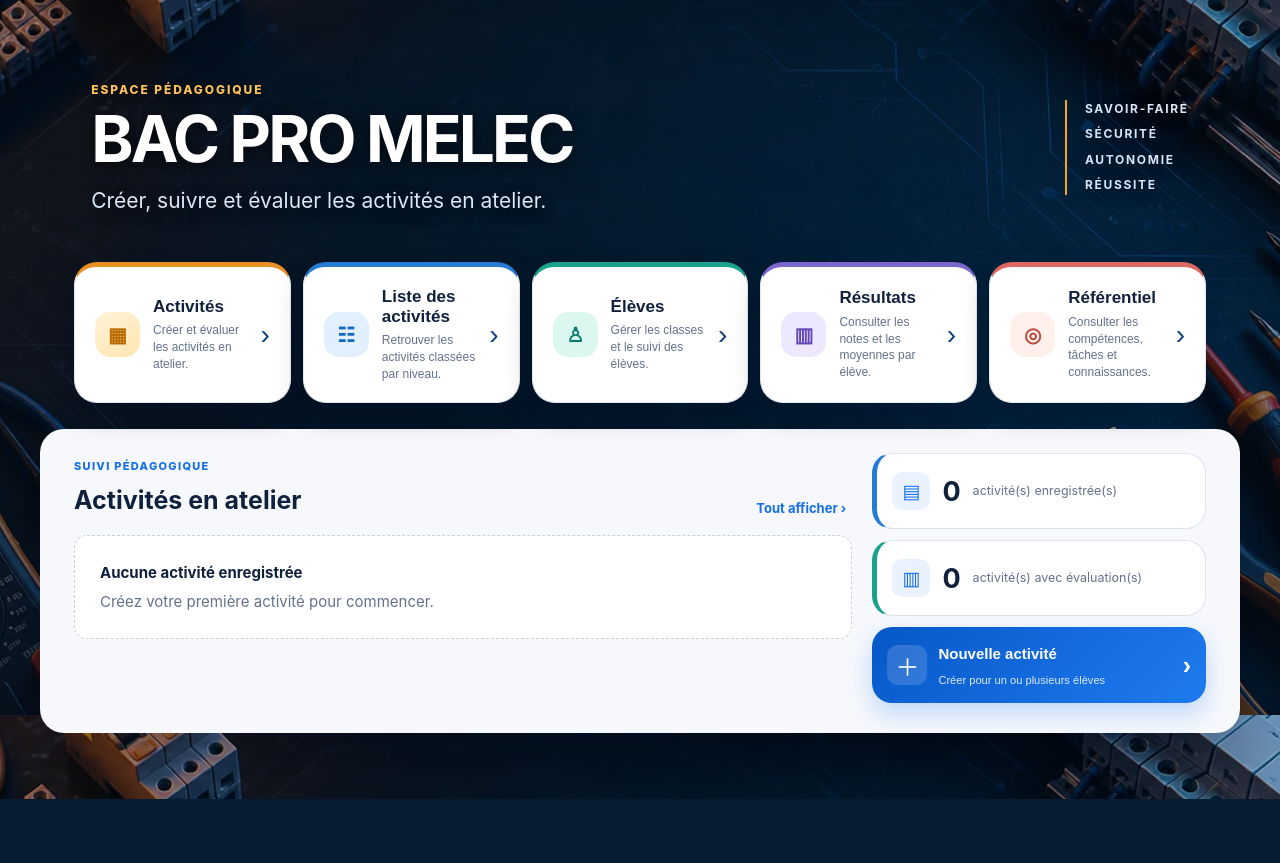
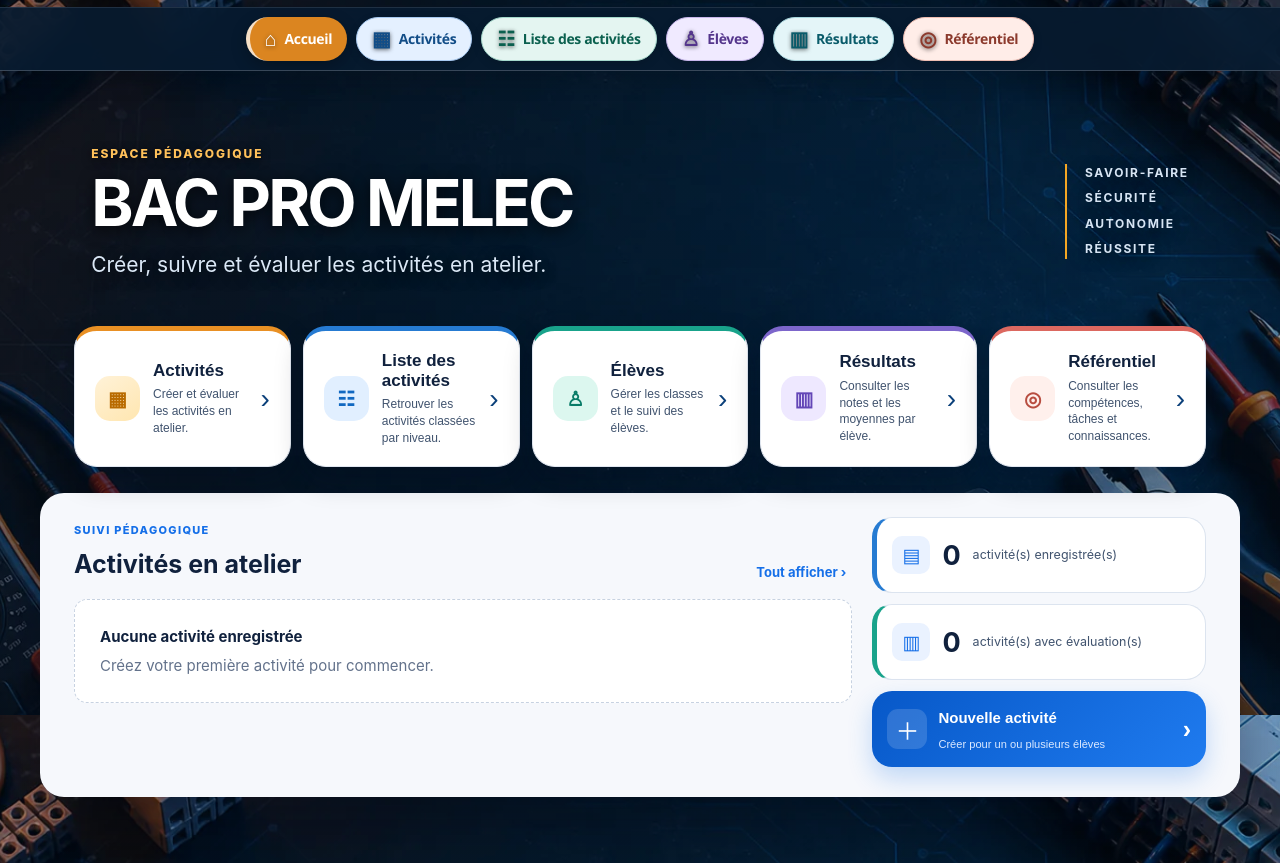
Before and after one commit to Arduino15650/LAtelierMelec, a plain HTML site: page index.html in a window 1280 px wide. Shown: the part 85-948 px from the top of the page. Before the commit the page ends 884 px from the top, so only its background shows below. Drawn offline with Linux system fonts and the light colour scheme.

Commit message:
Add files via upload

```diff
--- a/bo.css
+++ b/bo.css
@@ -1391,3 +1391,42 @@
 .task-evaluation-row{margin:9px 15px!important;padding:12px 15px!important;border:1px solid color-mix(in srgb,var(--competence-color) 28%,#fff)!important;border-radius:16px!important;background:linear-gradient(90deg,var(--competence-wash),#fff 85%)!important}.task-evaluation-row p b{display:inline-block;margin-right:5px;padding:3px 8px;border-radius:999px;background:var(--competence-color);color:#fff}
 .evaluation-group:not(:has(.task-evaluation-row)) .evaluation-criterion{padding-left:12px!important;border-left:3px solid color-mix(in srgb,var(--competence-color) 35%,#fff)!important}.evaluation-level{border-radius:13px!important}
 @media(max-width:700px){body{background-attachment:scroll!important;background-position:center top!important}.topbar{min-height:82px!important}.home-hero{min-height:160px!important;padding-bottom:28px!important;margin-bottom:0!important}.home-workspace{margin-top:19px!important}.results-student-dropdown{max-width:none}.task-evaluation-row{margin:8px!important;padding:11px!important}}
+
+/* Rappel de navigation horizontal : six capsules toujours accessibles. */
+.quick-nav,.home-active .quick-nav,.subpage-active .quick-nav{
+  position:sticky!important;inset:auto!important;top:0!important;z-index:45!important;
+  display:flex!important;flex-direction:row!important;align-items:center!important;justify-content:center!important;
+  width:100%!important;height:auto!important;min-height:64px!important;
+  margin:0!important;padding:9px clamp(12px,3vw,36px)!important;gap:9px!important;
+  overflow-x:auto!important;overflow-y:hidden!important;
+  background:rgba(7,27,48,.9)!important;border-top:1px solid rgba(255,255,255,.1)!important;
+  border-bottom:1px solid rgba(255,255,255,.2)!important;box-shadow:0 8px 22px rgba(0,11,27,.23)!important;
+  backdrop-filter:blur(14px)!important;scrollbar-width:thin;
+}
+.quick-nav:before,.quick-nav:after{content:none!important;display:none!important}
+.quick-nav .nav,.quick-nav .nav:not(.active),.subpage-active .quick-nav .nav,.subpage-active .quick-nav .nav:not(.active){
+  display:inline-flex!important;flex:0 0 auto!important;align-items:center!important;justify-content:center!important;
+  width:auto!important;min-height:44px!important;margin:0!important;padding:8px 15px!important;
+  border:1px solid var(--nav-border)!important;border-radius:999px!important;
+  background:var(--nav-bg)!important;color:var(--nav-ink)!important;
+  font-size:14px!important;font-weight:800!important;line-height:1.15!important;text-align:center!important;
+  white-space:nowrap!important;text-shadow:none!important;box-shadow:0 3px 10px rgba(0,0,0,.13)!important;
+  transition:transform .15s,filter .15s,box-shadow .15s;
+}
+.quick-nav .nav:nth-of-type(1){--nav-bg:#fff3df;--nav-border:#f1c783;--nav-ink:#724107;--nav-strong:#db8520}
+.quick-nav .nav:nth-of-type(2){--nav-bg:#e4f0ff;--nav-border:#a7c9f1;--nav-ink:#124d87;--nav-strong:#176ac3}
+.quick-nav .nav:nth-of-type(3){--nav-bg:#e4f5f1;--nav-border:#a4d8cb;--nav-ink:#0b604f;--nav-strong:#0b8c75}
+.quick-nav .nav:nth-of-type(4){--nav-bg:#f0eaff;--nav-border:#c7b6eb;--nav-ink:#54358c;--nav-strong:#7955ad}
+.quick-nav .nav:nth-of-type(5){--nav-bg:#e4f5f8;--nav-border:#a8d7df;--nav-ink:#0a5b6a;--nav-strong:#16869c}
+.quick-nav .nav:nth-of-type(6){--nav-bg:#ffede8;--nav-border:#eebdb2;--nav-ink:#8c3a2d;--nav-strong:#c45d49}
+.quick-nav .nav span{display:inline-block!important;width:auto!important;margin-right:8px!important;color:currentColor!important;font-size:20px!important;line-height:1!important}
+.quick-nav .nav:hover{filter:brightness(1.05);transform:translateY(-2px)}
+.quick-nav .nav.active,.home-active .quick-nav .nav.active,.subpage-active .quick-nav .nav.active{background:var(--nav-strong)!important;border-color:rgba(255,255,255,.75)!important;border-radius:999px!important;color:#fff!important;box-shadow:0 5px 15px rgba(0,0,0,.27)!important}
+.quick-nav .nav.active span{color:#fff!important}
+html body.home-active nav.header-nav.quick-nav button.nav.active,html body.subpage-active nav.header-nav.quick-nav button.nav.active{min-height:44px!important;padding:8px 15px!important;border-radius:999px!important}
+.quick-nav .nav:focus-visible{outline:3px solid #ffcf68!important;outline-offset:2px!important}
+.view > .page-head h1,.activities-page-head h1,.results-heading h1{color:#fff!important;text-shadow:0 2px 9px rgba(0,0,0,.55)!important}
+.view > .page-head p,.activities-description,.official-reference{color:#eff6ff!important;text-shadow:0 2px 7px rgba(0,0,0,.55)!important}
+.panel h2,.panel h3,.activity-card h3,.activity-list-card h3{color:#17314f}
+.home-access-copy small,.home-metric small,.result-card p,.meta{color:#40536e!important}
+@media(max-width:900px){.quick-nav,.home-active .quick-nav,.subpage-active .quick-nav{justify-content:flex-start!important;min-height:58px!important;padding:7px 12px!important;gap:7px!important;scroll-snap-type:x proximity}.quick-nav .nav,.quick-nav .nav:not(.active),.subpage-active .quick-nav .nav,.subpage-active .quick-nav .nav:not(.active){min-height:42px!important;padding:8px 12px!important;font-size:13px!important;scroll-snap-align:start}.quick-nav .nav span{font-size:18px!important;margin-right:6px!important}}
--- a/index.html
+++ b/index.html
@@ -15,12 +15,20 @@
   <link rel="manifest" href="manifest.webmanifest">
   <link rel="apple-touch-icon" sizes="180x180" href="icon-180.png">
   <link rel="stylesheet" href="styles.css?v=20260911-1">
-  <link rel="stylesheet" href="bo.css?v=20260922-2">
+  <link rel="stylesheet" href="bo.css?v=20260922-3">
 </head>
 <body>
   <header class="topbar">
     <div class="brand" role="button" tabindex="0" aria-label="Revenir à l'accueil" onclick="show('home')" onkeydown="if(event.key==='Enter'||event.key===' '){event.preventDefault();show('home')}"><span class="brand-logo"><img src="logo-bac-pro-melec-v3.webp?v=1" alt="Logo BAC PRO MELEC : habitat, tertiaire et industrie"></span><div class="brand-copy"><strong><span>BAC PRO</span> MELEC</strong><p>Baccalauréat professionnel Métiers de l'Électricité et de ses Environnements Connectés</p></div></div>
   </header>
+  <nav class="header-nav quick-nav" aria-label="Navigation principale">
+    <button class="nav nav-home" data-view="home"><span aria-hidden="true">⌂</span> Accueil</button>
+    <button class="nav" data-view="activities"><span aria-hidden="true">▦</span> Activités</button>
+    <button class="nav" data-view="activity-list"><span aria-hidden="true">☷</span> Liste des activités</button>
+    <button class="nav" data-view="students"><span aria-hidden="true">♙</span> Élèves</button>
+    <button class="nav" data-view="results"><span aria-hidden="true">▥</span> Résultats</button>
+    <button class="nav" data-view="referential"><span aria-hidden="true">◎</span> Référentiel</button>
+  </nav>
 
   <main class="shell">
     <section class="content">
@@ -44,7 +52,7 @@
   <script src="pdf-generator-v2.js?v=20260911-1"></script>
   <script>
     if ('serviceWorker' in navigator && location.protocol !== 'file:') {
-      const swVersion='55';
+      const swVersion='56';
       navigator.serviceWorker.addEventListener('controllerchange',()=>{
         const key='melec-sw-version';
         if(sessionStorage.getItem(key)!==swVersion){sessionStorage.setItem(key,swVersion);location.reload()}
--- a/service-worker.js
+++ b/service-worker.js
@@ -1,4 +1,4 @@
-const CACHE_NAME = 'bac-pro-melec-v55-visual-results';
+const CACHE_NAME = 'bac-pro-melec-v56-horizontal-navigation';
 const APP_FILES = [
   './','./index.html','./styles.css','./bo.css','./referential.js','./app.js',
   './performance.js','./workshop-activities-v2.js','./evaluation-atelier-v2.js','./home.js','./results.js','./pdf-generator-v2.js',
```
